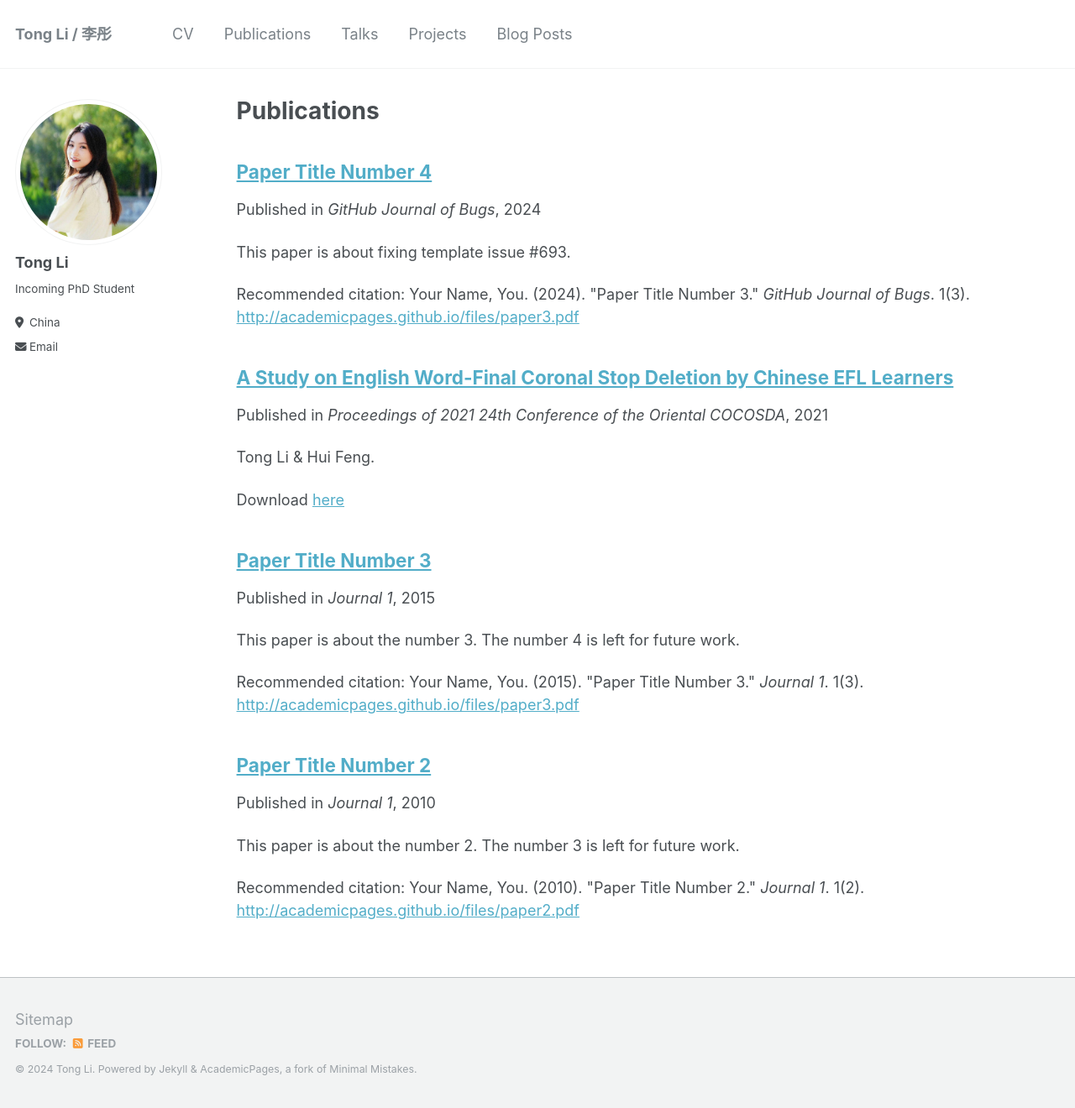
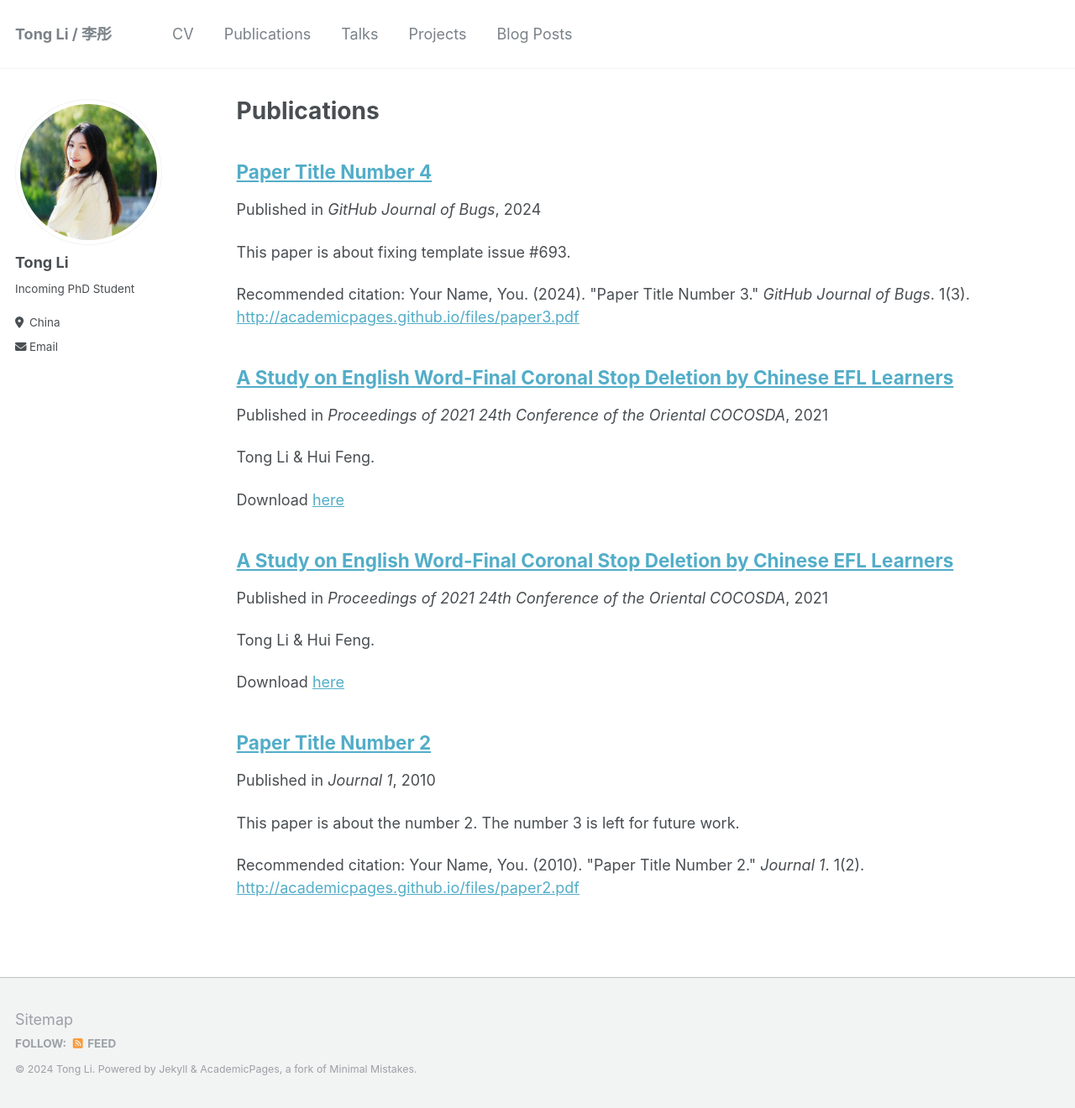
Before and after one commit to litonglinguistics/litonglinguistics.github.io, a Jekyll site: the page built from _pages/publications.md, in a window 1280 px wide and 1320 px high. Shown: the whole window at 84% size. Built offline with Jekyll 4.4.1, drawn with Linux system fonts in a browser that asks for light colours.

Commit message:
Update 2015-10-01-paper-title-number-3.md

```diff
--- a/_publications/2015-10-01-paper-title-number-3.md
+++ b/_publications/2015-10-01-paper-title-number-3.md
@@ -1,12 +1,11 @@
 ---
-title: "Paper Title Number 3"
+title: "A Study on English Word-Final Coronal Stop Deletion by Chinese EFL Learners"
 collection: publications
-permalink: /publication/2015-10-01-paper-title-number-3
-excerpt: 'This paper is about the number 3. The number 4 is left for future work.'
-date: 2015-10-01
-venue: 'Journal 1'
-paperurl: 'http://academicpages.github.io/files/paper3.pdf'
-citation: 'Your Name, You. (2015). &quot;Paper Title Number 3.&quot; <i>Journal 1</i>. 1(3).'
+permalink: /publication/2021-tddeletion
+excerpt: 'Tong Li & Hui Feng.'
+date: 2021-11-1
+venue: 'Proceedings of 2021 24th Conference of the Oriental COCOSDA'
+paperurl: 'http://litonglinguistics.github.io/files/Paper1.pdf'
 ---
 
 The contents above will be part of a list of publications, if the user clicks the link for the publication than the contents of section will be rendered as a full page, allowing you to provide more information about the paper for the reader. When publications are displayed as a single page, the contents of the above "citation" field will automatically be included below this section in a smaller font.
```
